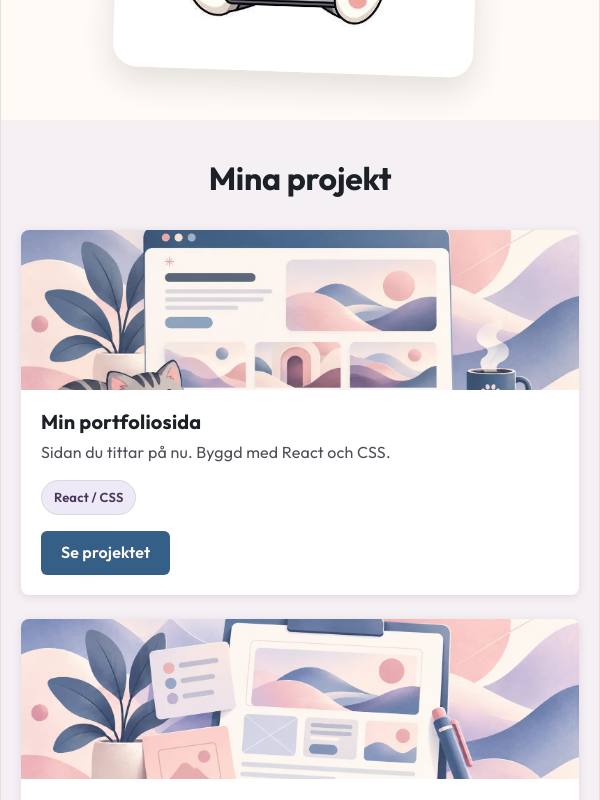
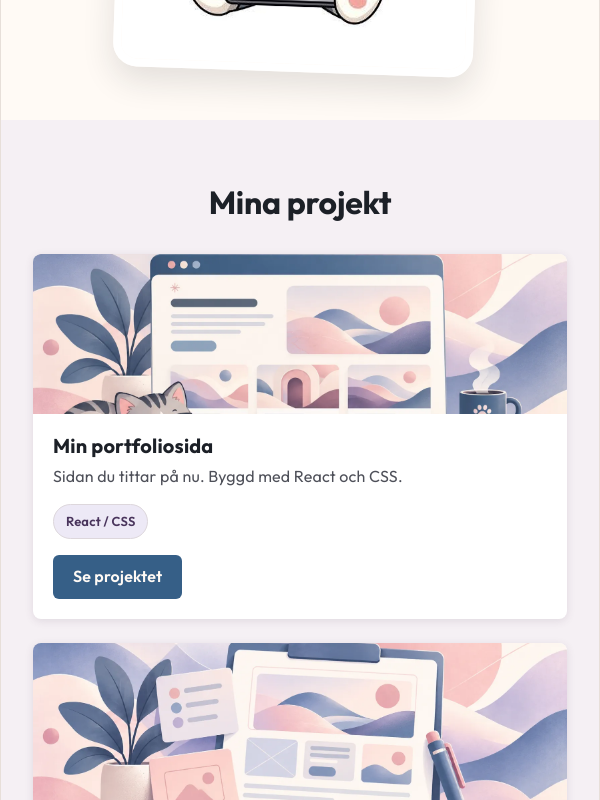
Before and after one commit to nataliedeleeuw/min-sida-experiment, a React (Vite) app: page / in a window 600 px wide. Shown: the part 960-1760 px from the top of the page. Built offline with nearby package versions, Linux system fonts and the light colour scheme.

Commit message:
https://github.com/nataliedeleeuw/min-sida-experiment

```diff
--- a/src/components/Projekt.css
+++ b/src/components/Projekt.css
@@ -1,6 +1,6 @@
 .projekt {
-  padding: 64px 32px;
-  background-color: #F5F0F4;;
+  padding: 40px 20px;
+  background-color: #F5F0F4;
 }
 
 .projekt h2 {
@@ -13,18 +13,12 @@
 
 .projekt-lista {
   display: grid;
-  grid-template-columns: 1fr 1fr 1fr;
+  grid-template-columns: repeat(auto-fit, minmax(260px, 1fr));
   gap: 24px;
 }
 
-@media (max-width: 800px) {
-  .projekt-lista {
-    grid-template-columns: 1fr;
+@media (min-width: 600px) {
+  .projekt {
+    padding: 64px 32px;
   }
 }
-
-@media (max-width: 600px) {
-  .projekt {
-    padding: 40px 20px;
-  }
-}
```
